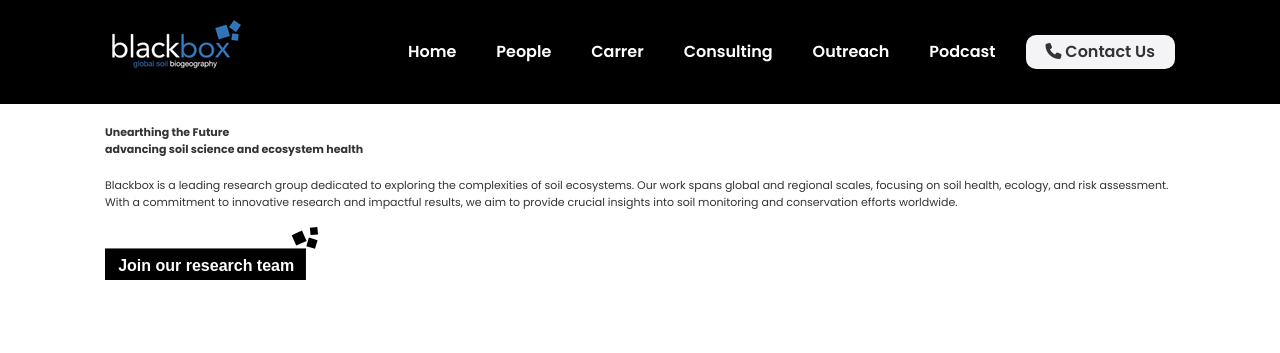
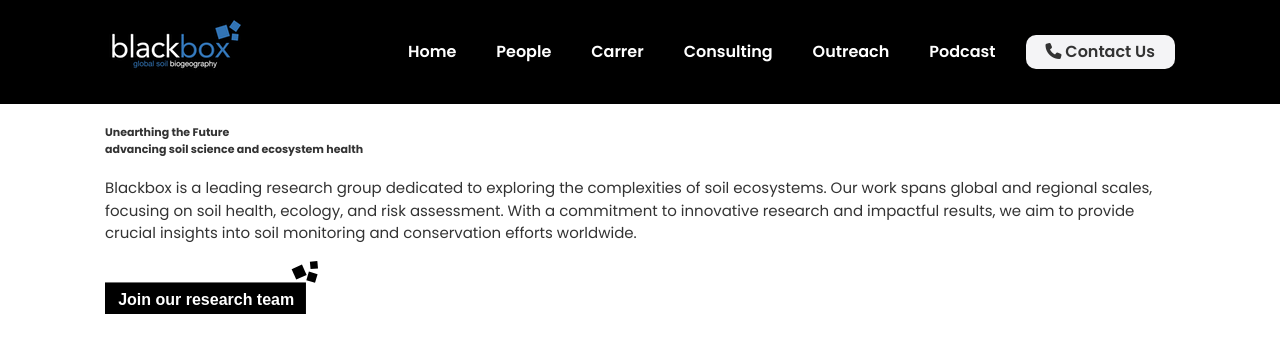
Before and after one commit to Blackboxgeo/blackbox.github.io, a Jekyll site: the page index.html, which Jekyll copies as it is, in a window 1280 px wide. Shown: the top 353 px of the page. Built offline with Jekyll 4.4.1, drawn with Linux system fonts in a browser that asks for light colours.

Commit message:
design modern v1.9-b

```diff
--- a/assets/css/styles.css
+++ b/assets/css/styles.css
@@ -21,11 +21,31 @@ h2 {
     padding: 0;
 }
 
+.h1-tb {
+    background-color: #f4f4f4;
+    color: #333;
+    font-family: 'Poppins', sans-serif;
+    font-size: 24px;
+    line-height: 1.5;
+    margin-top: 20px;
+    background: #fff;
+}
+
+.h2-tb {
+    background-color: #f4f4f4;
+    color: #333;
+    font-family: 'Poppins', sans-serif;
+    font-size: 21px;
+    line-height: 1.5;
+    margin-top: 20px;
+    background: #fff;
+}
+
 p {
     background-color: #f4f4f4;
     color: #333;
     font-family: 'Poppins', sans-serif;
-    font-size: 11px;
+    font-size: 15px;
     line-height: 1.5;
     margin-top: 20px;
     background: #fff;
```
